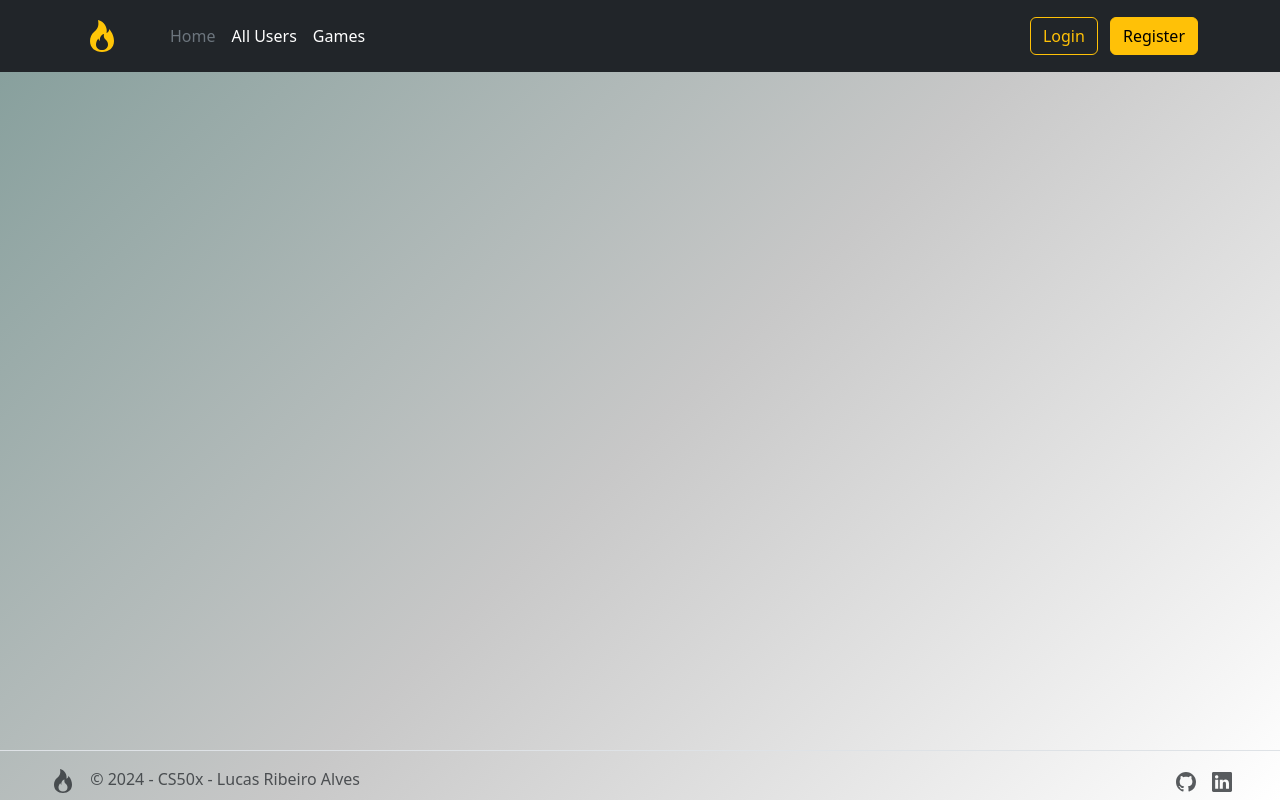
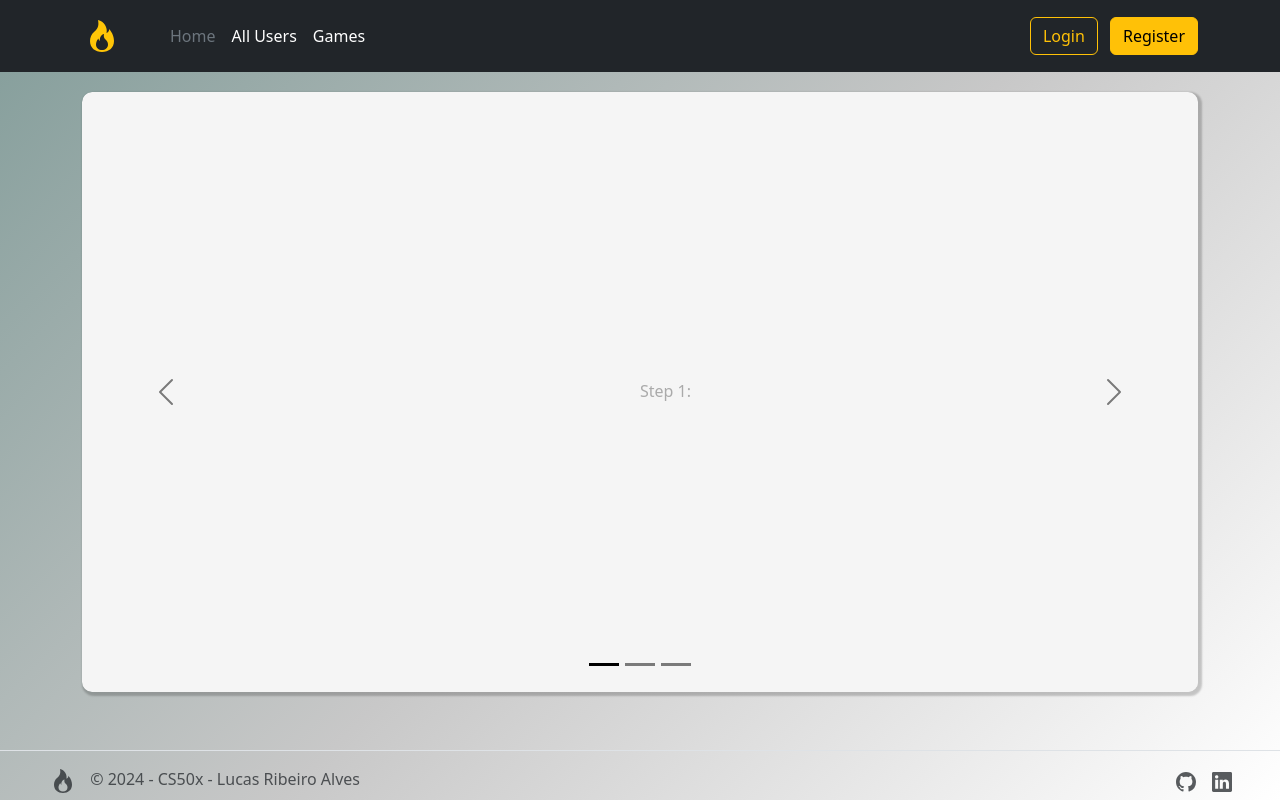
Before and after one commit to lribeiroalves/final_project, a Python web app: template PyTradeGames/blueprints/webui/templates/homepage/index.html in a window 1280 px wide. Run offline with Jinja, Linux system fonts and the light colour scheme; the template is opened without the code that fills it, so the values that code supplies are empty.

Commit message:
started homepage html and css

```diff
--- /dev/null
+++ b/PyTradeGames/blueprints/webui/static/css/homepage.css
@@ -0,0 +1,43 @@
+.presentation {
+    display: flex;
+    flex-direction: column;
+    align-items: center;
+    padding-top: 5vh;
+}
+
+#carouselSteps {
+    min-width: 100%;
+}
+
+.carousel-inner {
+    border-radius: 10px;
+    box-shadow: 2px 2px 2px 2px rgba(0, 0, 0, 0.2);
+}
+
+.carousel-item > svg {
+    border-radius: 10px;
+    text-align: center;
+    height: 400px;
+}
+
+@media (min-width: 577px) and (orientation: landscape) {
+    .presentation {
+        padding-top: 20px;
+    }
+
+    .carousel-item > svg {
+        height: 160px;
+    }
+}
+
+@media (min-width: 577px) and (orientation: portrait) {
+    .carousel-item > svg {
+        height: 530px;
+    }
+}
+
+@media (min-width: 768px) {
+    .carousel-item > svg {
+        height: 600px;
+    }
+}
--- a/PyTradeGames/blueprints/webui/static/css/layout.css
+++ b/PyTradeGames/blueprints/webui/static/css/layout.css
@@ -8,7 +8,7 @@ html {
 }
 
 body {
-    margin-bottom: 50px; /* Margin bottom by the footer height */
+    margin-bottom: 5px; /* Margin bottom by the footer height */
     background: rgb(131,157,154);
-background: linear-gradient(135deg, rgba(131,157,154,1) 0%, rgba(200,200,200,1) 52%, rgba(255,255,255,1) 100%);
+    background: linear-gradient(135deg, rgba(131,157,154,1) 0%, rgba(200,200,200,1) 52%, rgba(255,255,255,1) 100%);
 }
--- a/PyTradeGames/blueprints/webui/templates/homepage/index.html
+++ b/PyTradeGames/blueprints/webui/templates/homepage/index.html
@@ -2,7 +2,11 @@
 
 {% block title %}Home{% endblock %}
 
-{% block content %}
+{% block link_css %}
+    <link rel="stylesheet" href="{{url_for('static', filename='css/homepage.css')}}">
+{% endblock %}
+
+{% block main %}
     {% with messages = get_flashed_messages() %}
         {% if messages %}
         <ul class=flashes>
@@ -13,18 +17,41 @@
         {% endif %}
     {% endwith %}
 
-    <h1><a href="{{url_for('webui.index')}}">{{config['TITLE']}}</a> - HOMEPAGE</h1>
-
-    {% if current_user.is_authenticated %}
-        <p>User logged: {{current_user.username}}</p>
-        <form action="{{url_for('webui.logout')}}" method="get">
-            <input type="submit" value="Logout">
-        </form>
-    {% else %}
-        <form action="{{url_for('webui.login')}}" method="get">
-            <input type="submit" value="Login">
-            <input type="submit" value="Register" formaction="{{url_for('webui.register')}}">
-        </form>
-    {% endif %}
+    <main>
+        <div class="presentation container">
+            <div id="carouselSteps" class="carousel slide carousel-dark carousel-fade">
+                <div class="carousel-indicators">
+                    <button type="button" class="active" data-bs-target="#carouselSteps" data-bs-slide-to="0" class="" aria-label="Slide 1"></button>
+                    <button type="button" data-bs-target="#carouselSteps" data-bs-slide-to="1" aria-label="Slide 2" class=""></button>
+                    <button type="button" data-bs-target="#carouselSteps" data-bs-slide-to="2" aria-label="Slide 3" class="" aria-current="true"></button>
+                </div>
+                <div class="carousel-inner">
+                    <div class="carousel-item active">
+                        <svg class="bd-placeholder-img bd-placeholder-img-lg d-block w-100" xmlns="http://www.w3.org/2000/svg" role="img" aria-label="Step 1" preserveAspectRatio="xMidYMid slice" focusable="false"><rect width="100%" height="100%" fill="#f5f5f5"></rect><text x="50%" y="50%" fill="#aaa" dy=".3em">
+                            Step 1:
+                        </text></svg>
+                    </div>
+                    <div class="carousel-item">
+                        <svg class="bd-placeholder-img bd-placeholder-img-lg d-block w-100" xmlns="http://www.w3.org/2000/svg" role="img" aria-label="Step 2" preserveAspectRatio="xMidYMid slice" focusable="false"><rect width="100%" height="100%" fill="#eee"></rect><text x="50%" y="50%" fill="#bbb" dy=".3em">
+                            Step 2:
+                        </text></svg>
+                    </div>
+                    <div class="carousel-item">
+                        <svg class="bd-placeholder-img bd-placeholder-img-lg d-block w-100" xmlns="http://www.w3.org/2000/svg" role="img" aria-label="Step 3" preserveAspectRatio="xMidYMid slice" focusable="false"><rect width="100%" height="100%" fill="#e5e5e5"></rect><text x="50%" y="50%" fill="#999" dy=".3em">
+                            Step 3:
+                        </text></svg>
+                    </div>
+                </div>
+                <button class="carousel-control-prev" type="button" data-bs-target="#carouselSteps" data-bs-slide="prev">
+                    <span class="carousel-control-prev-icon" aria-hidden="true"></span>
+                    <span class="visually-hidden">Previous</span>
+                </button>
+                <button class="carousel-control-next" type="button" data-bs-target="#carouselSteps" data-bs-slide="next">
+                    <span class="carousel-control-next-icon" aria-hidden="true"></span>
+                    <span class="visually-hidden">Next</span>
+                </button>
+            </div>
+        </div>
+    </main>
 
 {% endblock %}
```
Also changed, not shown: PyTradeGames/blueprints/webui/templates/base.html (deleted, +0 -77 lines).
